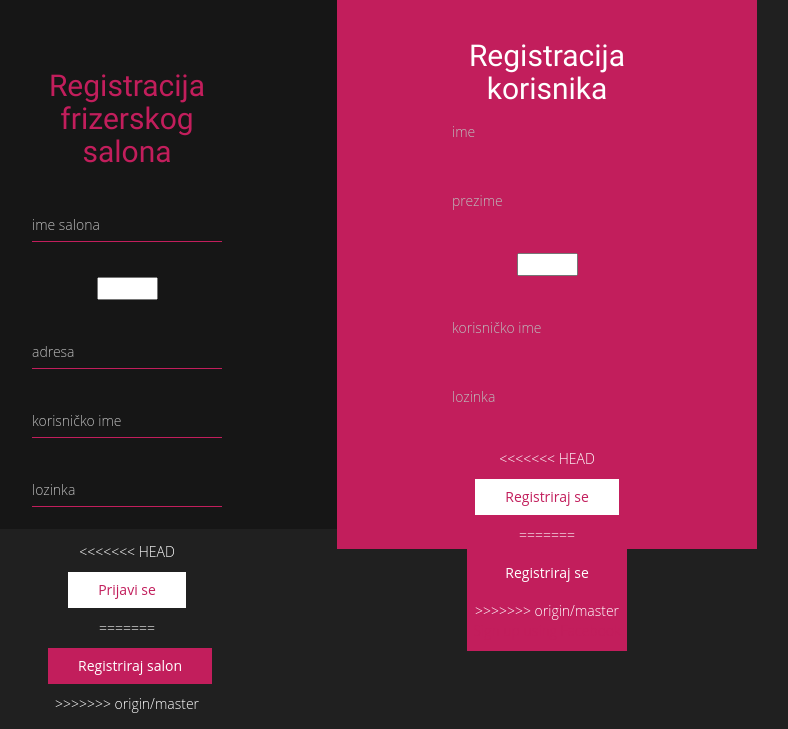
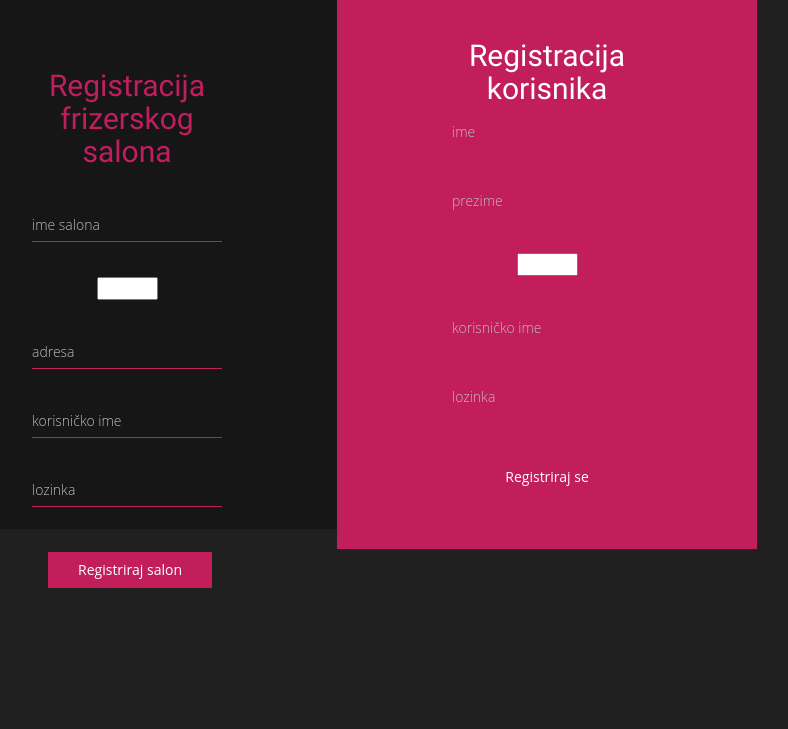
Before and after one commit to amatanovic/InfiniteLoop, a PHP site: page /InfiniteLoop/registracija.php in a window 1280 px wide. Shown: the part 71-800 px from the top of the page, without its empty margins (303-1091 px from the left). Run offline with PHP 8.4, Linux system fonts and the light colour scheme; data comes from the database, SQL or seed files in the repository; some libraries are stand-ins or nearby versions.

Commit message:
popravljen konflikt

```diff
--- a/p3/registracija.php
+++ b/p3/registracija.php
@@ -51,13 +51,8 @@ foreach ($mjesta as $mjesto):
                             <div class="form-group">
                                 <input type="password" class="form-control" id="lozinka" placeholder="lozinka">
                             </div>
-<<<<<<< HEAD
-                            <a href="#" id="prijava" class="btn btn-default btnKorisnik">Prijavi se</a>
-=======
                             <input type="submit" name="registracija" class="btn btn-default" value="Registriraj salon" />
-
->>>>>>> origin/master
-                        </fieldset>
+                          </fieldset>
                     </form>
                 </div>
                 <div class="col-md-6 divRegKorisnika">
@@ -88,11 +83,8 @@ foreach ($mjesta as $mjesto):
                             <div class="form-group">
                                 <input type="password" class="form-control" name="lozinka" placeholder="lozinka">
                             </div>
-<<<<<<< HEAD
-                            <a href="#" id="prijava" class="btn btn-default btnKorisnik">Registriraj se</a>
-=======
+
                              <input type="submit" name="registracija" class="btn btn-default" value="Registriraj se" />
->>>>>>> origin/master
                             <?php include "facebook_login_graph_api/facebookRegistracija.php"; ?>
 <p><a href="https://www.facebook.com/dialog/oauth?client_id=<?php echo $config['App_ID']; ?>&redirect_uri=<?php echo $config['callback_url']; ?>&scope=email">Sign up using Facebook</a><p>
 <p><?php if(isset($_GET['fbTrue']) || isset($_GET['true']))
```
